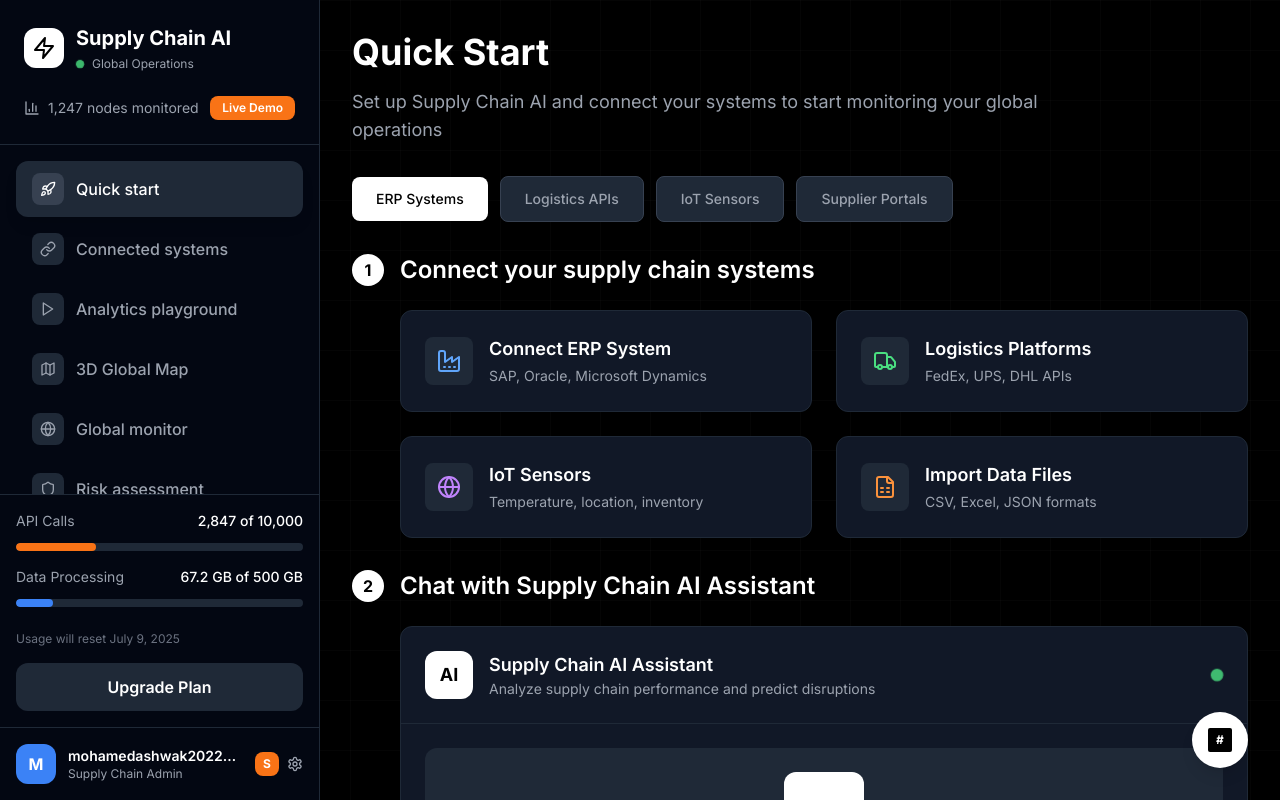
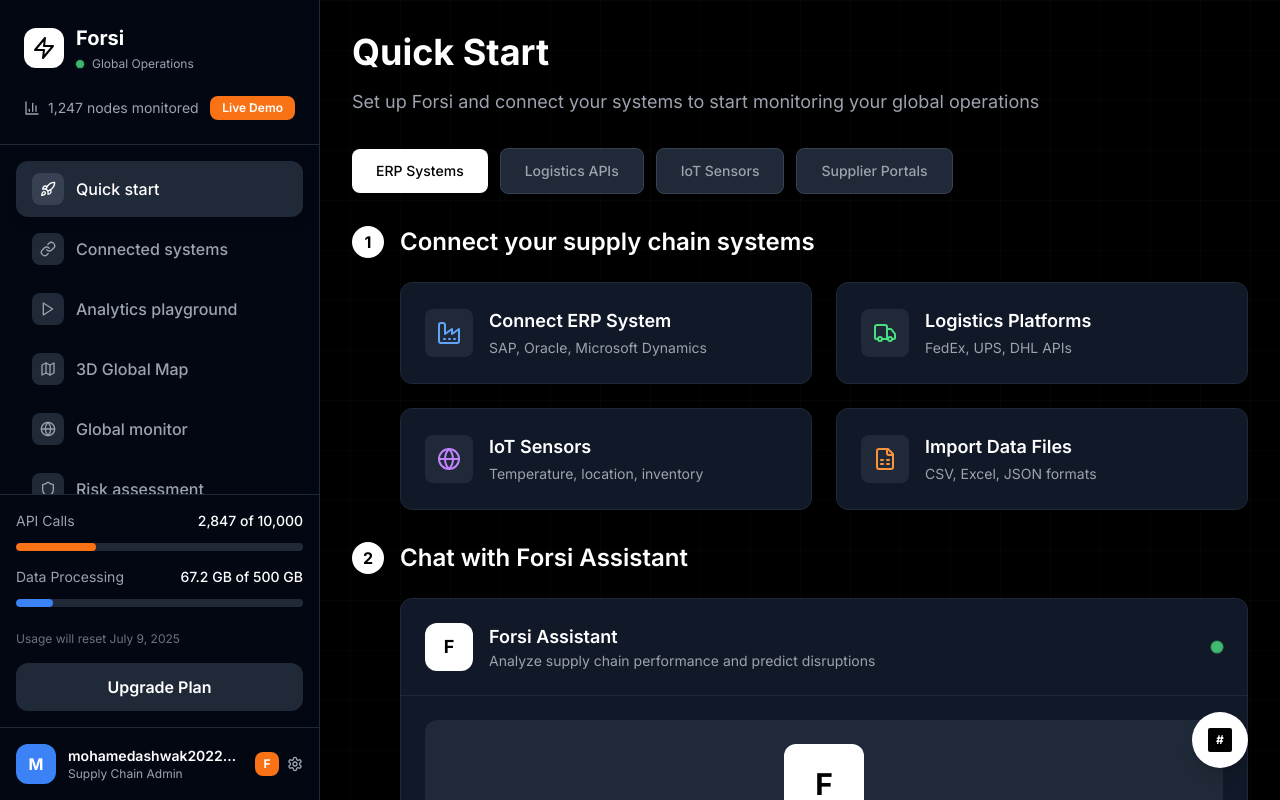
Before and after one commit to Sirius-ashwak/Forsi, a React (Vite) app: page / in a window 1280 px wide. Both pictures are taken after a click on the button "Get Started". Built offline with nearby package versions, Linux system fonts and the light colour scheme.

Commit message:
Change app name to Forsi

```diff
--- a/index.html
+++ b/index.html
@@ -4,7 +4,7 @@
     <meta charset="UTF-8" />
     <link rel="icon" type="image/svg+xml" href="/vite.svg" />
     <meta name="viewport" content="width=device-width, initial-scale=1.0" />
-    <title>Supply Chain Resilience Navigator Platform</title>
+    <title>Forsi - Supply Chain Resilience Platform</title>
   </head>
   <body>
     <div id="root"></div>
--- a/src/components/dashboard/ChatInterface.tsx
+++ b/src/components/dashboard/ChatInterface.tsx
@@ -14,7 +14,7 @@ export const ChatInterface: React.FC<ChatInterfaceProps> = ({ onClose }) => {
     {
       id: 1,
       type: 'assistant',
-      content: "Hello! I'm your Supply Chain AI assistant. I can help you monitor global operations, analyze risk levels, predict demand, optimize logistics routes, and provide insights on supplier performance. What would you like to explore today?",
+      content: "Hello! I'm your Forsi assistant. I can help you monitor global operations, analyze risk levels, predict demand, optimize logistics routes, and provide insights on supplier performance. What would you like to explore today?",
       timestamp: '10:30 AM'
     },
     {
@@ -44,10 +44,10 @@ export const ChatInterface: React.FC<ChatInterfaceProps> = ({ onClose }) => {
         <div className="flex items-center justify-between">
           <div className="flex items-center space-x-4">
             <div className="w-12 h-12 bg-white rounded-xl flex items-center justify-center">
-              <span className="text-black text-lg font-bold">AI</span>
+              <span className="text-black text-lg font-bold">F</span>
             </div>
             <div>
-              <h3 className="font-semibold text-lg">Supply Chain AI</h3>
+              <h3 className="font-semibold text-lg">Forsi Assistant</h3>
               <div className="flex items-center space-x-2">
                 <div className="w-2 h-2 bg-green-400 rounded-full animate-pulse"></div>
                 <p className="text-sm text-gray-400">Monitoring 1,247 nodes</p>
@@ -87,7 +87,7 @@ export const ChatInterface: React.FC<ChatInterfaceProps> = ({ onClose }) => {
             {msg.type === 'assistant' && (
               <div className="flex items-start space-x-3 max-w-xs">
                 <div className="w-8 h-8 bg-white rounded-lg flex items-center justify-center flex-shrink-0">
-                  <span className="text-black text-xs font-bold">AI</span>
+                  <span className="text-black text-xs font-bold">F</span>
                 </div>
                 <div className="bg-gray-900 rounded-xl rounded-tl-md p-4 border border-gray-800">
                   <p className="text-sm text-gray-300 leading-relaxed whitespace-pre-line">
@@ -116,7 +116,7 @@ export const ChatInterface: React.FC<ChatInterfaceProps> = ({ onClose }) => {
           className="flex items-start space-x-3"
         >
           <div className="w-8 h-8 bg-white rounded-lg flex items-center justify-center">
-            <span className="text-black text-xs font-bold">AI</span>
+            <span className="text-black text-xs font-bold">F</span>
           </div>
           <div className="bg-gray-900 rounded-xl rounded-tl-md p-4 border border-gray-800">
             <div className="flex space-x-1">
--- a/src/components/dashboard/Sidebar.tsx
+++ b/src/components/dashboard/Sidebar.tsx
@@ -48,7 +48,7 @@ export const Sidebar: React.FC<SidebarProps> = ({ activeView, onViewChange }) =>
             <Zap className="w-6 h-6 text-black" />
           </div>
           <div>
-            <span className="text-xl font-bold">Supply Chain AI</span>
+            <span className="text-xl font-bold">Forsi</span>
             <div className="flex items-center space-x-2 mt-1">
               <div className="w-2 h-2 bg-green-400 rounded-full animate-pulse"></div>
               <span className="text-xs text-gray-400">Global Operations</span>
@@ -171,7 +171,7 @@ export const Sidebar: React.FC<SidebarProps> = ({ activeView, onViewChange }) =>
           </div>
           <div className="flex items-center space-x-2">
             <div className="w-6 h-6 bg-orange-500 rounded-lg flex items-center justify-center">
-              <span className="text-white text-xs font-bold">S</span>
+              <span className="text-white text-xs font-bold">F</span>
             </div>
             <Settings className="w-4 h-4 text-gray-400" />
           </div>
--- a/src/components/dashboard/views/Playground.tsx
+++ b/src/components/dashboard/views/Playground.tsx
@@ -3,14 +3,14 @@ import { motion } from 'framer-motion';
 import { Play, Save, Share, Settings, Copy, Download, BarChart3, TrendingUp } from 'lucide-react';
 
 export const Playground: React.FC = () => {
-  const [code, setCode] = useState(`# Supply Chain AI Analytics Playground
+  const [code, setCode] = useState(`# Forsi Analytics Playground
 # Test your supply chain analytics and monitoring queries here
 
-from supply_chain_ai import SupplyChainClient
-from supply_chain_ai.analytics import RiskAnalytics, DemandForecasting
-from supply_chain_ai.monitoring import SupplierMonitor
+from forsi import SupplyChainClient
+from forsi.analytics import RiskAnalytics, DemandForecasting
+from forsi.monitoring import SupplierMonitor
 
-# Initialize Supply Chain AI client
+# Initialize Forsi client
 client = SupplyChainClient(
     api_key="YOUR_API_KEY",
     region="global"
@@ -71,7 +71,7 @@ print(f"Active Alerts: {len(alerts)} critical issues detected")`);
       <div className="p-6 border-b border-gray-800 bg-gray-900">
         <div className="flex flex-col lg:flex-row lg:items-center justify-between gap-4">
           <div>
-            <h1 className="text-3xl font-bold mb-2">Supply Chain Analytics Playground</h1>
+            <h1 className="text-3xl font-bold mb-2">Forsi Analytics Playground</h1>
             <p className="text-gray-400">Test and experiment with supply chain analytics, risk assessment, and forecasting</p>
           </div>
           <div className="flex items-center space-x-3">
@@ -200,8 +200,8 @@ print(f"Active Alerts: {len(alerts)} critical issues detected")`);
             <div className="space-y-4">
               {/* Console output */}
               <div className="bg-gray-900 rounded-lg p-4 font-mono text-sm">
-                <div className="text-green-400 mb-2">$ python supply_chain_analysis.py</div>
-                <div className="text-gray-400 mb-4">Initializing Supply Chain AI client...</div>
+                <div className="text-green-400 mb-2">$ python forsi_analysis.py</div>
+                <div className="text-gray-400 mb-4">Initializing Forsi client...</div>
                 <div className="text-blue-400 mb-2">Connecting to global analytics engine...</div>
                 <div className="text-gray-300 space-y-1">
                   <div>✓ Client initialized successfully</div>
--- a/src/components/dashboard/views/QuickStart.tsx
+++ b/src/components/dashboard/views/QuickStart.tsx
@@ -22,7 +22,7 @@ export const QuickStart: React.FC = () => {
         <div className="text-center md:text-left">
           <h1 className="text-4xl font-bold mb-4">Quick Start</h1>
           <p className="text-gray-400 text-lg max-w-3xl">
-            Set up Supply Chain AI and connect your systems to start monitoring your global operations
+            Set up Forsi and connect your systems to start monitoring your global operations
           </p>
         </div>
 
@@ -118,7 +118,7 @@ export const QuickStart: React.FC = () => {
             <div className="w-8 h-8 bg-white text-black rounded-full flex items-center justify-center font-bold">
               2
             </div>
-            <h2 className="text-2xl font-semibold">Chat with Supply Chain AI Assistant</h2>
+            <h2 className="text-2xl font-semibold">Chat with Forsi Assistant</h2>
           </div>
 
           <div className="ml-12">
@@ -127,10 +127,10 @@ export const QuickStart: React.FC = () => {
               <div className="flex items-center justify-between p-6 border-b border-gray-800 bg-gray-850">
                 <div className="flex items-center space-x-4">
                   <div className="w-12 h-12 bg-white rounded-xl flex items-center justify-center">
-                    <span className="text-black text-lg font-bold">AI</span>
+                    <span className="text-black text-lg font-bold">F</span>
                   </div>
                   <div>
-                    <h3 className="font-semibold text-lg">Supply Chain AI Assistant</h3>
+                    <h3 className="font-semibold text-lg">Forsi Assistant</h3>
                     <p className="text-sm text-gray-400">Analyze supply chain performance and predict disruptions</p>
                   </div>
                 </div>
@@ -142,10 +142,10 @@ export const QuickStart: React.FC = () => {
                 <div className="bg-gray-800 rounded-xl p-6 mb-6">
                   <div className="text-center space-y-4">
                     <div className="w-20 h-20 bg-white rounded-xl flex items-center justify-center mx-auto">
-                      <span className="text-black text-3xl font-bold">AI</span>
+                      <span className="text-black text-3xl font-bold">F</span>
                     </div>
                     <div>
-                      <h4 className="text-xl font-semibold mb-2">Welcome to Supply Chain AI</h4>
+                      <h4 className="text-xl font-semibold mb-2">Welcome to Forsi</h4>
                       <p className="text-gray-400 max-w-md mx-auto leading-relaxed">
                         I can help you monitor global operations, predict supply disruptions, optimize logistics routes, and analyze supplier performance. What would you like to explore?
                       </p>
@@ -215,7 +215,7 @@ export const QuickStart: React.FC = () => {
               <h3 className="font-semibold text-lg mb-2">Supply Chain Security</h3>
               <p className="text-gray-400 leading-relaxed">
                 Start by connecting your primary ERP system to get comprehensive visibility into your supply chain.
-                Our AI will analyze patterns, identify potential risks, and provide actionable insights to improve resilience and efficiency across your global operations.
+                Forsi will analyze patterns, identify potential risks, and provide actionable insights to improve resilience and efficiency across your global operations.
               </p>
             </div>
           </div>
--- a/src/components/intro/IntroPage.tsx
+++ b/src/components/intro/IntroPage.tsx
@@ -63,7 +63,7 @@ export const IntroPage: React.FC<IntroPageProps> = ({ onEnter }) => {
             <div className="w-8 h-8 bg-white rounded-lg flex items-center justify-center">
               <Zap className="w-5 h-5 text-black" />
             </div>
-            <span className="text-xl font-semibold">Supply Chain Navigator</span>
+            <span className="text-xl font-semibold">Forsi</span>
           </div>
         </div>
 
@@ -247,11 +247,11 @@ export const IntroPage: React.FC<IntroPageProps> = ({ onEnter }) => {
             </div>
 
             <div className="ml-8">
-              <div className="text-purple-400 mb-2">from <span className="text-blue-400">supply_chain_navigator</span> <span className="text-purple-400">import</span> <span className="text-yellow-400">SupplyChainClient</span></div>
-              <div className="text-purple-400 mb-2">from <span className="text-blue-400">supply_chain_navigator.analytics</span> <span className="text-purple-400">import</span> <span className="text-yellow-400">RiskAnalytics</span></div>
-              <div className="text-purple-400 mb-2">from <span className="text-blue-400">supply_chain_navigator.monitoring</span> <span className="text-purple-400">import</span> <span className="text-yellow-400">RealTimeMonitor</span></div>
+              <div className="text-purple-400 mb-2">from <span className="text-blue-400">forsi</span> <span className="text-purple-400">import</span> <span className="text-yellow-400">SupplyChainClient</span></div>
+              <div className="text-purple-400 mb-2">from <span className="text-blue-400">forsi.analytics</span> <span className="text-purple-400">import</span> <span className="text-yellow-400">RiskAnalytics</span></div>
+              <div className="text-purple-400 mb-2">from <span className="text-blue-400">forsi.monitoring</span> <span className="text-purple-400">import</span> <span className="text-yellow-400">RealTimeMonitor</span></div>
               <div className="mb-2"></div>
-              <div className="text-gray-500 mb-2"># Initialize Supply Chain Navigator client</div>
+              <div className="text-gray-500 mb-2"># Initialize Forsi client</div>
               <div className="text-blue-400 mb-2">client <span className="text-white">=</span> <span className="text-yellow-400">SupplyChainClient</span>(<span className="text-green-400">api_key</span>=<span className="text-green-400">"YOUR_API_KEY"</span>)</div>
               <div className="text-blue-400 mb-2">monitor <span className="text-white">=</span> <span className="text-yellow-400">RealTimeMonitor</span>(<span className="text-green-400">client</span>)</div>
               <div className="text-blue-400 mb-2">analytics <span className="text-white">=</span> <span className="text-yellow-400">RiskAnalytics</span>(<span className="text-green-400">client</span>)</div>
@@ -371,7 +371,7 @@ export const IntroPage: React.FC<IntroPageProps> = ({ onEnter }) => {
         >
           <h2 className="text-4xl md:text-5xl font-bold mb-6">Ready to Transform Your Supply Chain?</h2>
           <p className="text-xl text-blue-100 mb-8 max-w-2xl mx-auto">
-            Join hundreds of enterprises already using Supply Chain Navigator to build more resilient operations.
+            Join hundreds of enterprises already using Forsi to build more resilient operations.
           </p>
           <div className="flex items-center justify-center space-x-4">
             <motion.button
```
